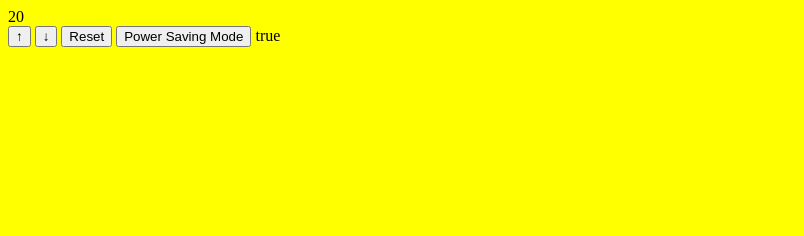
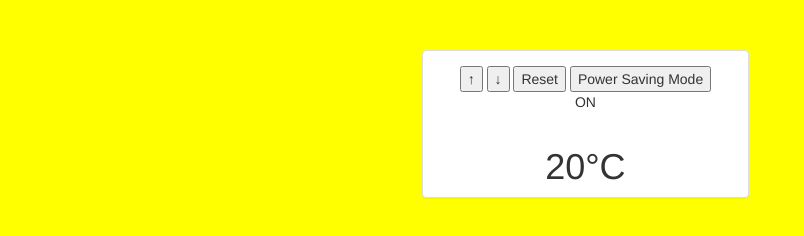
Before and after one commit to rodcul/thermostat, a plain HTML site: page index.html in a window 1280 px wide. Shown: the whole page, without its empty margins (0-804 px from the left). Drawn offline with nearby package versions, Linux system fonts and the light colour scheme.

Commit message:
Styling and power saving mode resets to 25

```diff
--- a/index.html
+++ b/index.html
@@ -1,15 +1,32 @@
 <html>
+
 <head>
 	<script src='lib/jquery.min.js'></script>
 	<script src='src/ThermostatEngine.js'></script>
 	<script src='src/ThermostatWeb.js'></script>
+	<!-- Latest compiled and minified CSS -->
+	<link rel="stylesheet" href="https://maxcdn.bootstrapcdn.com/bootstrap/3.3.4/css/bootstrap.min.css">
 </head>
+
 <body>
-  <div id='degrees'><span id='temperature'>20</span></div>
+	<div class="row text-center" style="margin-top: 50px">
+		<div class="panel panel-default col-md-3 col-md-offset-4">
+			<div class="panel-body" id="panel">
+
 			<input id='up' type='button' value='&#8593;'>
 			<input id='down' type='button' value='&#8595;'>
 			<input id='reset' type='button' value='Reset'>
 			<input id='togglePowerSavingMode' type='button' value='Power Saving Mode'>
-  <span id='powerSavingMode'>true</span>
+			<span id='powerSavingMode'>ON</span>
+      </div>
+      <div id='degrees'>
+				<h1><span id='temperature'>20</span>&deg;C</h1>
+			</div>
+		</div>
+	</div>
+
+
+
 </body>
+
 </html>
--- a/src/ThermostatEngine.js
+++ b/src/ThermostatEngine.js
@@ -37,4 +37,7 @@ Thermostat.prototype.color = function() {
 
 Thermostat.prototype.togglePowerSavingMode = function() {
 	this.powerSavingMode = !this.powerSavingMode;
+  if (this.temperature > 25) {
+    this.temperature = 25;
+  }
 };
--- a/src/ThermostatWeb.js
+++ b/src/ThermostatWeb.js
@@ -30,6 +30,7 @@ $(document).ready(function() {
 		} else {
 			$('#powerSavingMode').html('OFF')
 		}
+    $('#temperature').html(thermostat.temperature);
     backgroundColor();
 	});
 
```
Lines whose indentation alone changed are shown as unchanged.
